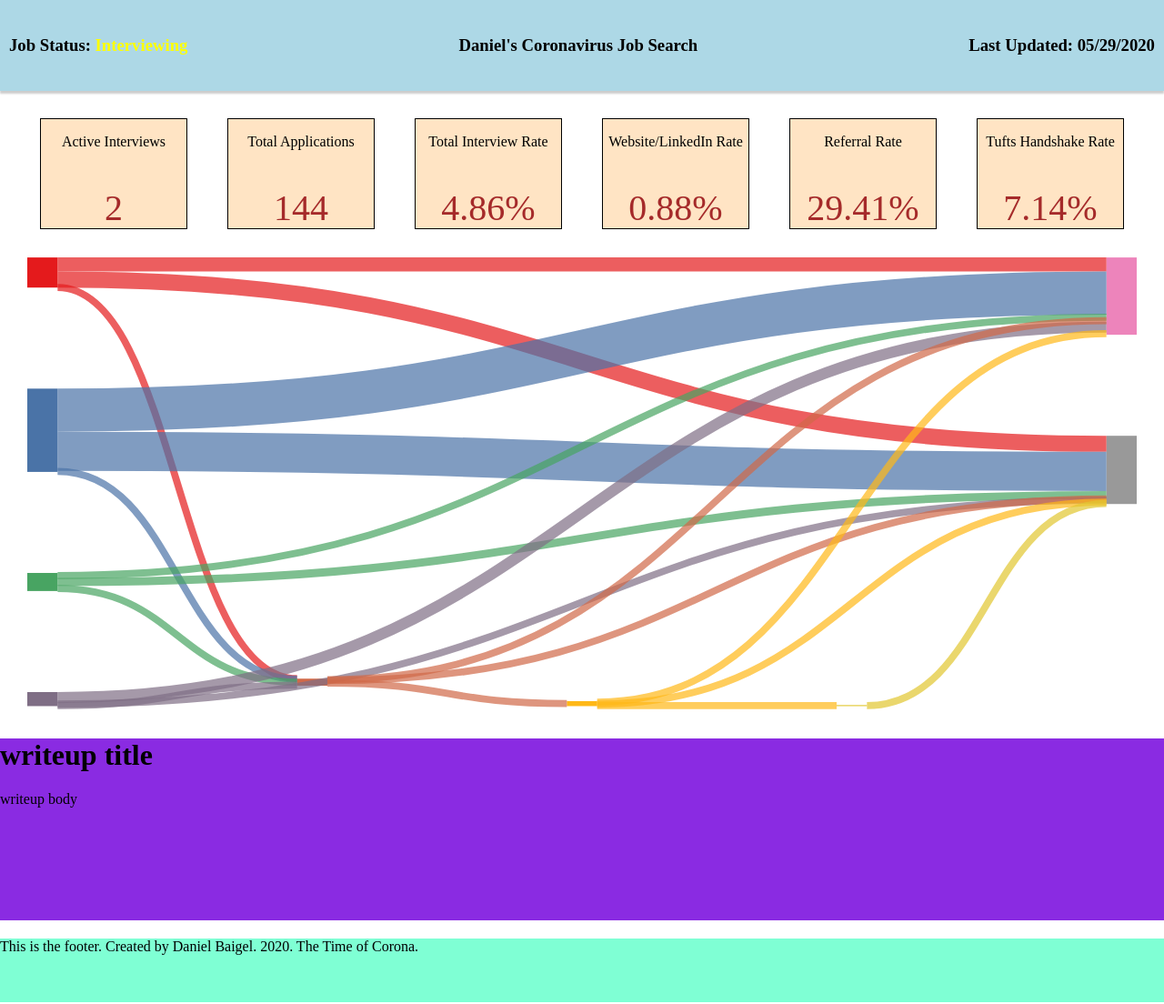
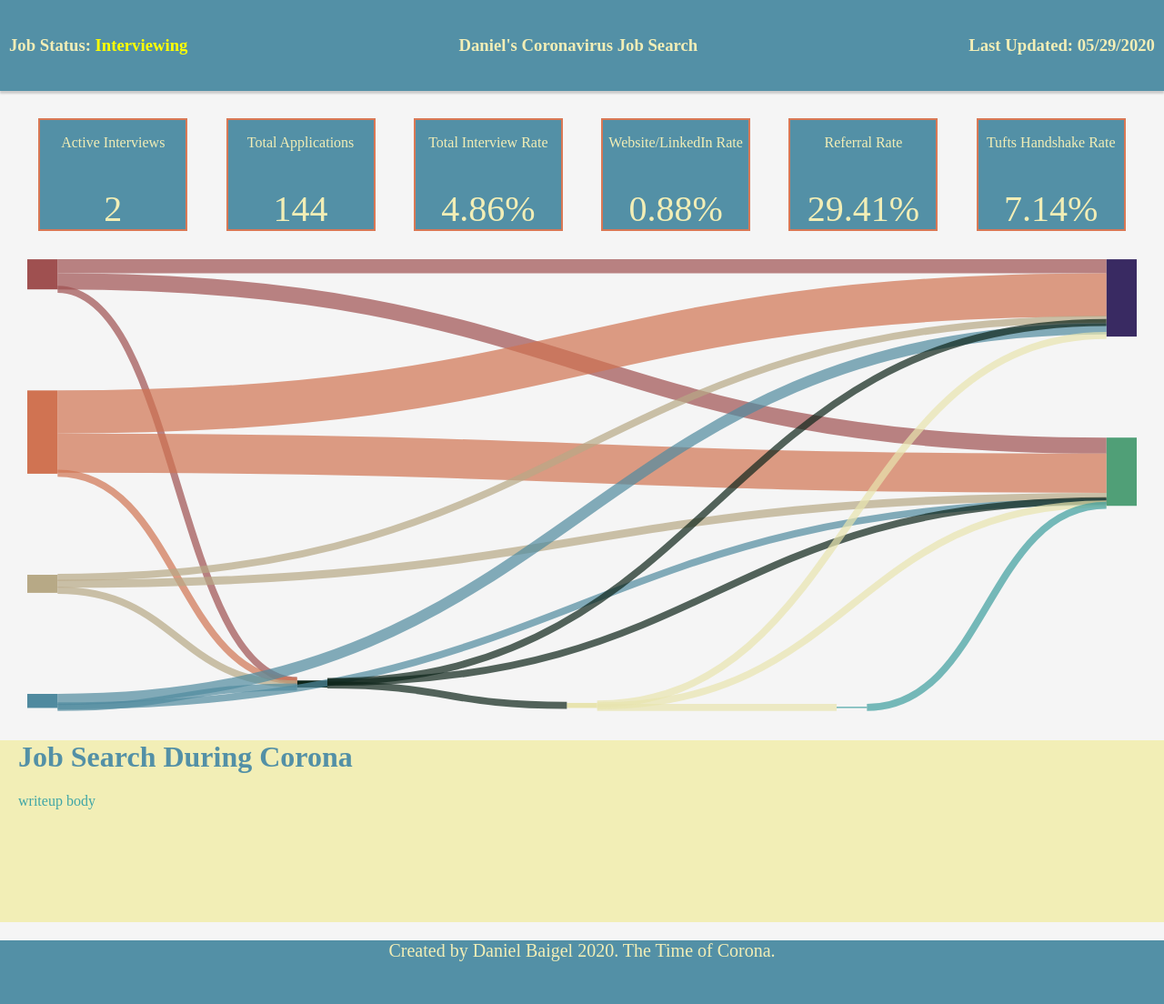
Before and after one commit to dbaigel1/jobsearch, a React app: page / in a window 1280 px wide. Shown: the whole page at 91% size. Built offline with nearby package versions, Linux system fonts and the light colour scheme.

Commit message:
added color scheme

```diff
--- a/package.json
+++ b/package.json
@@ -45,6 +45,8 @@
     "react-d3": "^0.4.0",
     "react-dom": "^16.13.1",
     "react-router": "^5.2.0",
+    "react-svg-tooltip": "0.0.11",
+    "react-tooltip": "^4.2.6",
     "style-loader": "^1.2.1"
   }
 }
--- a/public/app.css
+++ b/public/app.css
@@ -1,25 +1,40 @@
+:root {
+    --color1: #A65353;
+    --color2: #D97855;
+    --color3: #BFB08B;
+    --color4: #5390A6;
+    --color5: #0D261A;
+    --color6: #F2EEB6;
+    --color7: #41A6A6;
+    --color8: #a6537b;
+}
+
 body {
     padding: 0;
     margin: 0;
+    background-color: whitesmoke;
 }
 
 /* header */
 .headerContainer {
     width: 100%;
     height: 100px;
-    background-color: lightblue;
+    background-color: var(--color4);
     box-shadow: 0 3px 2px 0 #ccc;
     display: flex;
     justify-content: space-between;
     align-items: center;
+    color: var(--color6);
 }
 
 #jobStatus {
     margin-left: 10px;
+    color: var(--color6);
 }
 
 #date {
     margin-right: 10px;
+    color: var(--color6)
 }
 
 #jobStatusInterviewing {
@@ -42,20 +57,20 @@ body {
     margin-top: 30px;
     margin-bottom: 30px;
 
-
 }
 
 .KPI {
     width: 160px;
     height: 120px;
-    border: 1px solid black;
-    background-color: bisque;
+    border: 2px solid var(--color2);
+    background-color: var(--color4);
     text-align: center;
+    color: var(--color6);
 
 }
 
 #kpiVal {
-    color: brown;
+    color: var(--color6);
     font-size: 40px;
 
 }
@@ -65,25 +80,43 @@ body {
     width: 100%;
     height: 500px;
     /* margin-top: 30px; */
+    /* border: 5px solid lightblue; */
+
 
 }
 
 .chart svg {
-
     width: 100%;
     height: 100%;
 }
 
 .writeup {
-    background-color: blueviolet;
+    background-color: var(--color6);
     margin-top: 30px;
     height: 200px;
     width: 100%;
 }
 
+#writeupTitle {
+    color: var(--color4);
+    margin-left:20px;
+}
+
+#writeupBody {
+    color: var(--color7);
+    margin-left: 20px
+}
+
 .footer {
     height: 70px;
     width: 100%;
-    background-color: aquamarine;
+    background-color: var(--color4);
     margin-top: 20px;
+
 }
+
+.footer p {
+    color: var(--color6);
+    font-size: 20px;
+    text-align: center;
+}
--- a/src/components/App.js
+++ b/src/components/App.js
@@ -112,29 +112,8 @@ const App = () => {
 			: null
 			}
 
-			<Writeup title="writeup title" body="writeup body"/>
-			{/* Header
-					Job Status
-					Title (Daniel's Job Search)
-					Date (last updated)
-					***Current Number of companies im actively interviewing with
+			<Writeup title="Job Search During Corona" body="writeup body"/>
 
-				KPIs
-					num total applications
-					total positive/negative reponse %
-					cold app response % (website/linkedin)
-					referral app response %
-					tufts handshake response %
-					comment: each % KPI will show positive reponse rate (blue)
-					and negative reponse rate (orange)
-
-
-				D3 Sankey Diagram
-
-				Writeup
-					Who am I and what is this visualization
-
-			*/}
 			<Footer />
 		</div>
 	)
--- a/src/components/Chart.js
+++ b/src/components/Chart.js
@@ -12,10 +12,15 @@ const Chart = ({data,width,height}) => {
                                    .extent([[1,1], [width-1,height-5],])
                                    (data)
 
-    const color = chroma.scale("Set1").classes(nodes.length)
-    const colorScale = d3.scaleLinear()
-                         .domain([0, nodes.length])
-                         .range([0,1])
+    //const color = chroma.scale("Set1").classes(nodes.length)
+    const colors = ["#A65353","#D97855","#BFB08B","#5390A6", "#0D261A","#F2EEB6","#41A6A6","#a6537b", "#3b2b66", "#53a67c"]
+
+    // const colorScale = d3.scaleLinear()
+    //                      .domain([0, nodes.length])
+    //                      .range([0,1])
+    const newColorScale = d3.scaleOrdinal()
+                            .domain(nodes.length)
+                            .range(colors)
 
     return (
         /* return nodes and links */
@@ -25,14 +30,14 @@ const Chart = ({data,width,height}) => {
                     {nodes.map((node, i) => (
                         <SankeyNode
                             {...node}
-                            color={color(colorScale(i)).hex()}
+                            color={newColorScale(i)}//color(colorScale(i)).hex()}
                             key={node.name}
                         />
                     ))}
                     {links.map((link, i) => (
                         <SankeyLink
                             link = {link}
-                            color= {color(colorScale(link.source.index)).hex()}
+                            color= {newColorScale(link.source.index)}//color(colorScale(link.source.index)).hex()}
                             key= {i}
                         />
                     ))}
--- a/src/components/Footer.js
+++ b/src/components/Footer.js
@@ -3,7 +3,7 @@ import React from 'react'
 const Footer = () => {
     return (
         <div className = "footer">
-            This is the footer. Created by Daniel Baigel. 2020. The Time of Corona.
+            <p>Created by Daniel Baigel 2020. The Time of Corona.</p>
         </div>
     )
 }
--- a/src/components/SankeyNode.js
+++ b/src/components/SankeyNode.js
@@ -1,10 +1,14 @@
-import React from "react"
+import React, {useRef} from "react"
 
-const SankeyNode = ({name, x0, x1, y0, y1, color}) => {
+
+const SankeyNode = ({name, x0, x1, y0, y1, color, value}) => {
+
     return (
+        <>
         <rect x={x0} y={y0} width={x1 - x0} height={y1 - y0} fill={color}>
-            <title>{name}</title>
+          <title>{name} : {value}</title>
         </rect>
+        </>
     )
 }
 
--- a/src/components/Writeup.js
+++ b/src/components/Writeup.js
@@ -3,10 +3,10 @@ import React from 'react'
 const Writeup = (props) => {
     return (
         <div className= "writeup">
-            <h1>
+            <h1 id="writeupTitle">
                 {props.title}
             </h1>
-            <p>
+            <p id="writeupBody">
                {props.body}
             </p>
 
```
Also changed, not shown: src/components/SankeyLink.js (+9 -0 lines), 2 other files (tests, documents, lock files or other folders).
